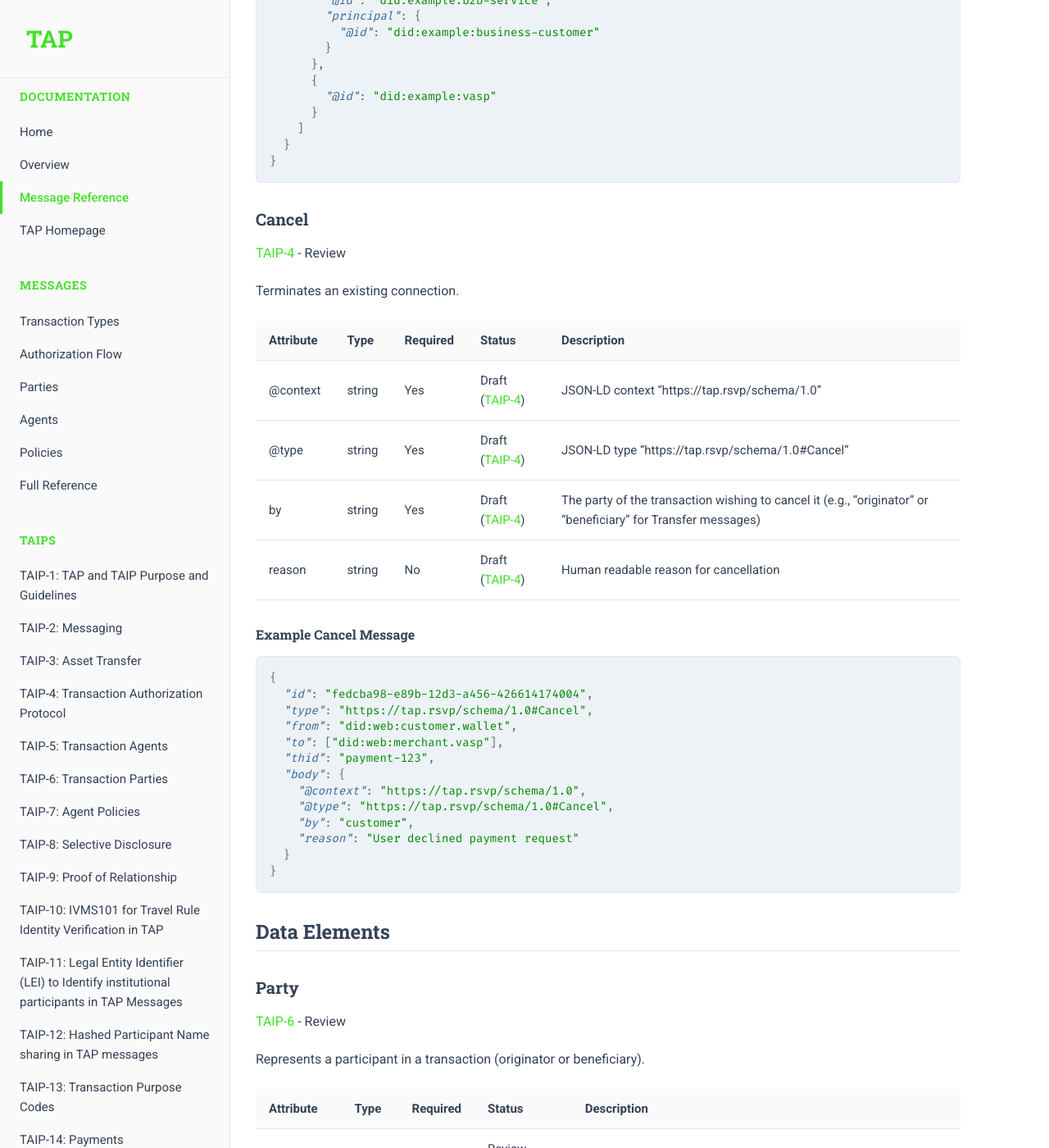
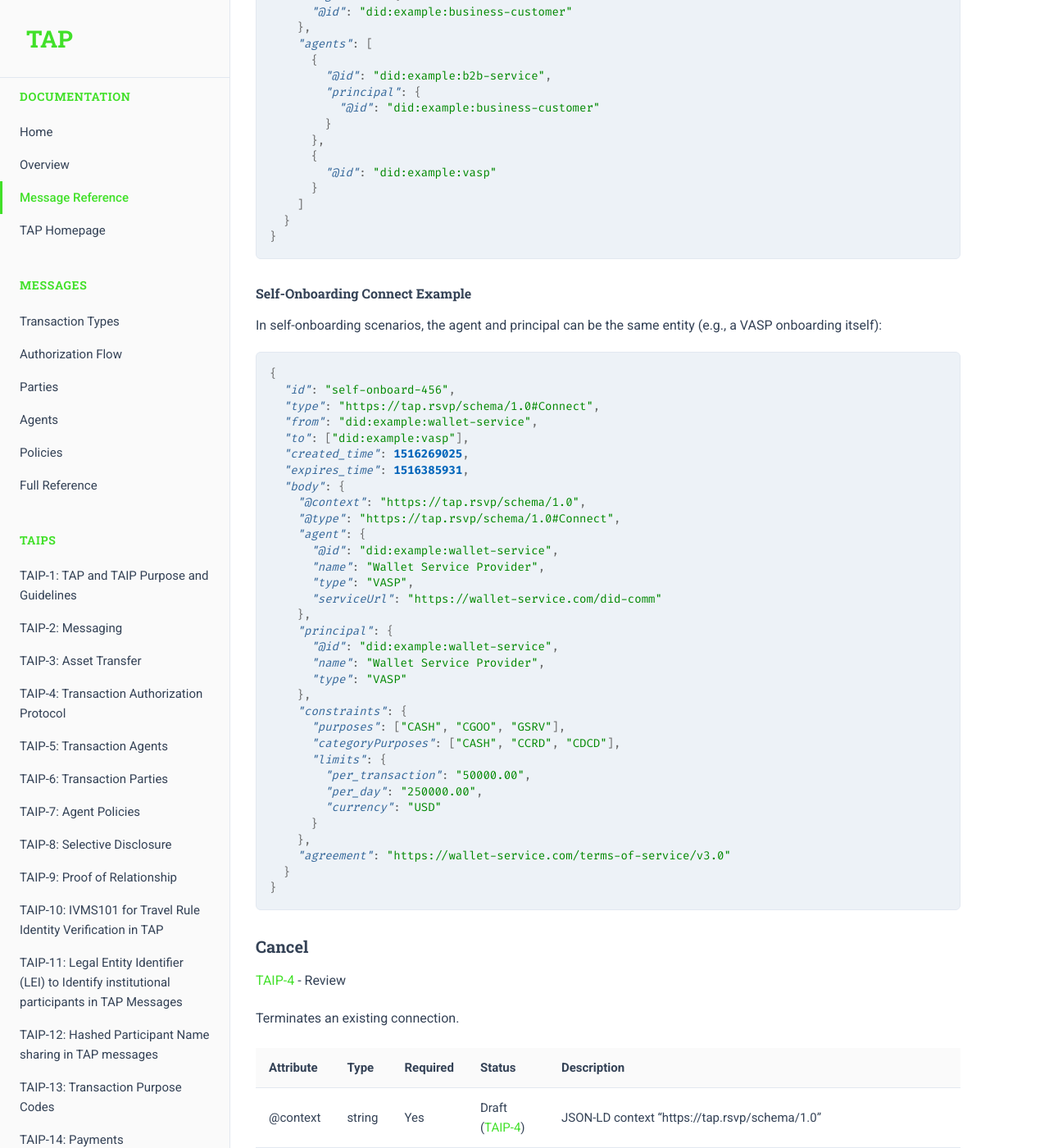
Before and after one commit to TransactionAuthorizationProtocol/TAIPs, a Jekyll site: the page built from messages.md, in a window 1280 px wide and 1400 px high, scrolled down 27270 px. Shown: the whole window at 82% size. Built offline with Jekyll 4.4.1, drawn with Linux system fonts in a browser that asks for light colours; some of the changed text lies outside the part shown.

Commit message:
Improved language around connections as well as improved the specification of limits

````diff
--- a/messages.md
+++ b/messages.md
@@ -750,7 +750,7 @@
       "categoryPurposes": ["CASH", "CCRD"],
       "limits": {
         "per_transaction": "10000.00",
-        "daily": "50000.00",
+        "per_day": "50000.00",
         "currency": "USD"
       }
     }
@@ -782,7 +782,7 @@
       "categoryPurposes": ["EPAY"],
       "limits": {
         "per_transaction": "5000.00",
-        "daily": "25000.00",
+        "per_day": "25000.00",
         "currency": "USD"
       }
     }
@@ -886,6 +886,7 @@
 | principal | [Party](#party) | Yes | Draft ([TAIP-15]) | Party object representing the principal the agent acts on behalf of |
 | constraints | object | Yes | Draft ([TAIP-15]) | Transaction constraints for the connection |
 | expiry | string | No | Draft ([TAIP-15]) | ISO 8601 datetime indicating when the connection request expires |
+| agreement | string | No | Draft ([TAIP-15]) | URL or identifier of terms agreed to by the principal |
 
 #### Example Connect Message
 ```json
@@ -913,10 +914,11 @@
       "categoryPurposes": ["CASH", "CCRD"],
       "limits": {
         "per_transaction": "10000.00",
-        "daily": "50000.00",
+        "per_day": "50000.00",
         "currency": "USD"
       }
-    }
+    },
+    "agreement": "https://example.com/terms/v2.1"
   }
 }
 ```
@@ -987,7 +989,7 @@
       "categoryPurposes": ["CASH", "CCRD"],
       "limits": {
         "per_transaction": "10000.00",
-        "daily": "50000.00",
+        "per_day": "50000.00",
         "currency": "USD"
       }
     }
@@ -1058,6 +1060,46 @@
         "@id": "did:example:vasp"
       }
     ]
+  }
+}
+```
+
+#### Self-Onboarding Connect Example
+
+In self-onboarding scenarios, the agent and principal can be the same entity (e.g., a VASP onboarding itself):
+
+```json
+{
+  "id": "self-onboard-456",
+  "type": "https://tap.rsvp/schema/1.0#Connect",
+  "from": "did:example:wallet-service",
+  "to": ["did:example:vasp"],
+  "created_time": 1516269025,
+  "expires_time": 1516385931,
+  "body": {
+    "@context": "https://tap.rsvp/schema/1.0",
+    "@type": "https://tap.rsvp/schema/1.0#Connect",
+    "agent": {
+      "@id": "did:example:wallet-service",
+      "name": "Wallet Service Provider",
+      "type": "VASP",
+      "serviceUrl": "https://wallet-service.com/did-comm"
+    },
+    "principal": {
+      "@id": "did:example:wallet-service",
+      "name": "Wallet Service Provider",
+      "type": "VASP"
+    },
+    "constraints": {
+      "purposes": ["CASH", "CGOO", "GSRV"],
+      "categoryPurposes": ["CASH", "CCRD", "CDCD"],
+      "limits": {
+        "per_transaction": "50000.00",
+        "per_day": "250000.00",
+        "currency": "USD"
+      }
+    },
+    "agreement": "https://wallet-service.com/terms-of-service/v3.0"
   }
 }
 ```
--- a/test-vectors/connect/valid-b2b-connect.json
+++ b/test-vectors/connect/valid-b2b-connect.json
@@ -28,7 +28,7 @@
         "categoryPurposes": ["CASH", "CCRD"],
         "limits": {
           "per_transaction": "10000.00",
-          "daily": "50000.00",
+          "per_day": "50000.00",
           "currency": "USD"
         }
       }
````
Also changed, not shown: TAIPs/taip-15.md (+67 -11 lines), packages/typescript/src/tap.ts (+27 -3 lines).
